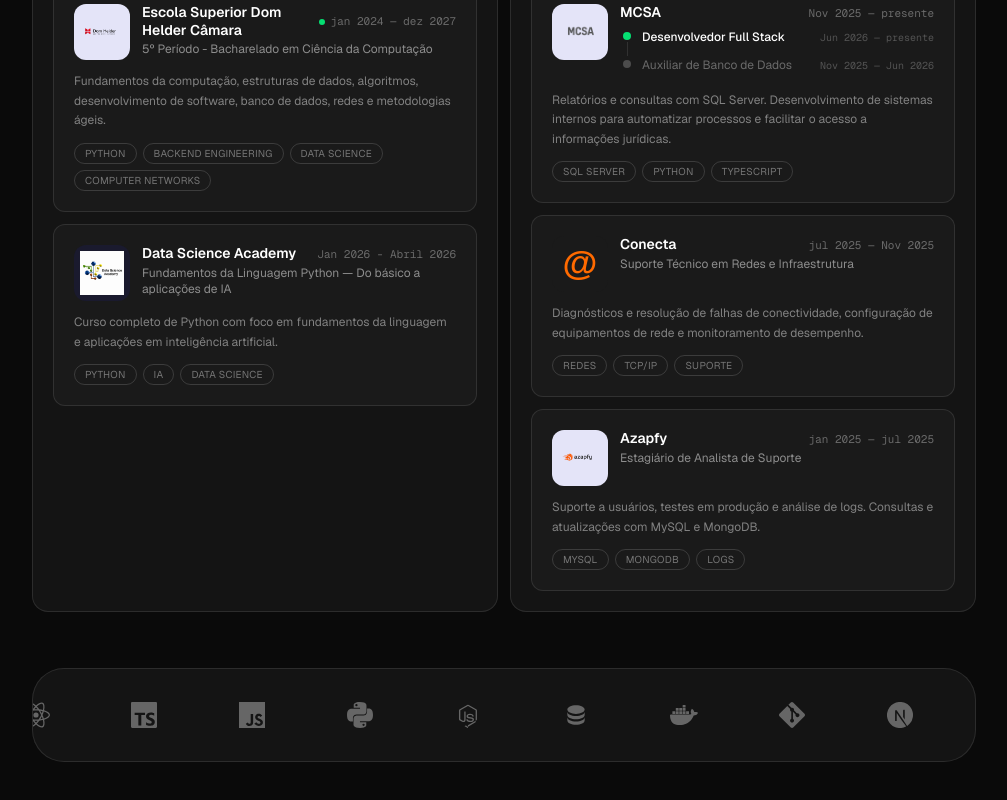
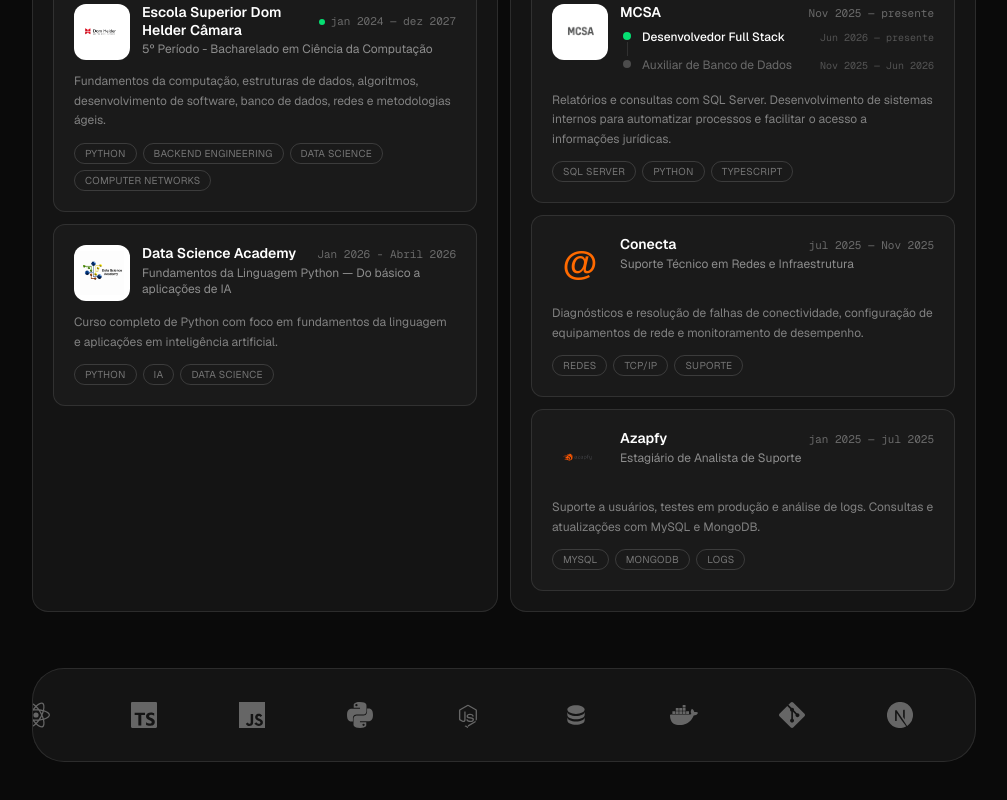
Before and after one commit to pedrohenriquecalais/pedro-calais-portfolio, a Next.js app: page / in a window 1280 px wide. Shown: the part 1917-2717 px from the top of the page, without its empty margins (136-1143 px from the left). Built offline with nearby package versions, Linux system fonts and the light colour scheme.

Commit message:
fix: conecta com fundo transparente e @ laranja, DSA branco, remove isDark

```diff
--- a/components/JourneySection.tsx
+++ b/components/JourneySection.tsx
@@ -36,14 +36,6 @@
   );
 }
 
-function isDark(hex: string) {
-  const c = hex.replace("#", "");
-  const r = parseInt(c.slice(0, 2), 16);
-  const g = parseInt(c.slice(2, 4), 16);
-  const b = parseInt(c.slice(4, 6), 16);
-  return (r * 299 + g * 587 + b * 114) / 1000 < 128;
-}
-
 function CompanyIcon({
   shortName,
   color,
@@ -53,7 +45,6 @@
   color: string;
   logo?: string;
 }) {
-  const dark = isDark(color);
   return (
     <div
       className="w-14 h-14 rounded-xl shrink-0 flex items-center justify-center overflow-hidden"
@@ -64,7 +55,6 @@
           src={logo}
           alt={shortName}
           className="w-full h-full object-contain p-1.5"
-          style={dark ? { mixBlendMode: "screen" } : undefined}
         />
       ) : (
         <span className="text-xs font-bold text-white/60 tracking-wide">
--- a/lib/mock-data.ts
+++ b/lib/mock-data.ts
@@ -231,7 +231,7 @@
       current: true,
       description: "Fundamentos da computação, estruturas de dados, algoritmos, desenvolvimento de software, banco de dados, redes e metodologias ágeis.",
       tags: ["Python", "Backend Engineering", "Data Science", "Computer Networks"],
-      color: "#e4e4f8",
+      color: "#ffffff",
       logo: "/logos/domhelder.png",
     },
     {
@@ -243,7 +243,7 @@
       current: false,
       description: "Curso completo de Python com foco em fundamentos da linguagem e aplicações em inteligência artificial.",
       tags: ["Python", "IA", "Data Science"],
-      color: "#1a1a2e",
+      color: "#ffffff",
       logo: "/logos/DSA.png",
     },
   ],
@@ -261,7 +261,7 @@
       ],
       description: "Relatórios e consultas com SQL Server. Desenvolvimento de sistemas internos para automatizar processos e facilitar o acesso a informações jurídicas.",
       tags: ["SQL Server", "Python", "TypeScript"],
-      color: "#e4e4f8",
+      color: "#ffffff",
       logo: "/logos/mcsa.png",
     },
     {
@@ -273,7 +273,7 @@
       current: false,
       description: "Diagnósticos e resolução de falhas de conectividade, configuração de equipamentos de rede e monitoramento de desempenho.",
       tags: ["Redes", "TCP/IP", "Suporte"],
-      color: "#1a1a1a",
+      color: "transparent",
       logo: "/logos/conecta.svg",
     },
     {
@@ -285,7 +285,7 @@
       current: false,
       description: "Suporte a usuários, testes em produção e análise de logs. Consultas e atualizações com MySQL e MongoDB.",
       tags: ["MySQL", "MongoDB", "Logs"],
-      color: "#e4e4f8",
+      color: "#transparentffffff",
       logo: "/logos/azapfy.png",
     },
   ],
```
